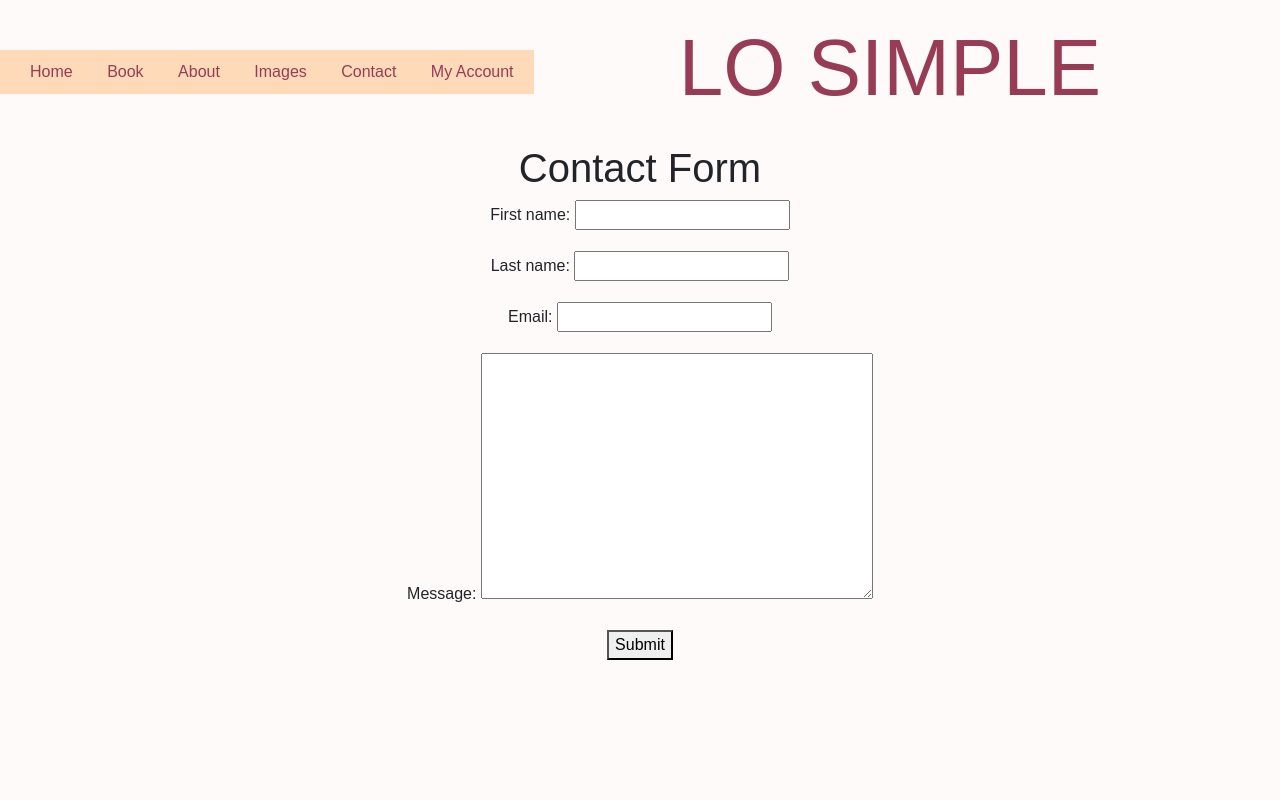
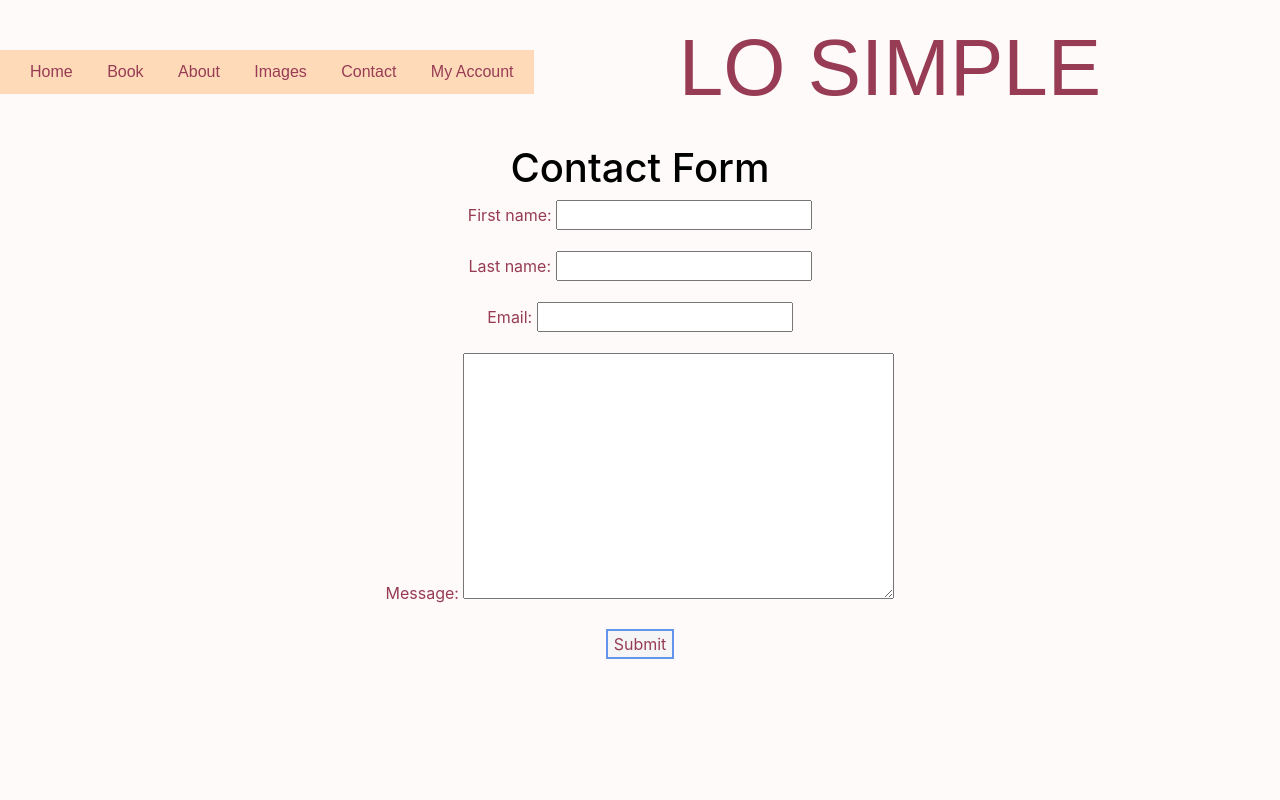
Before and after one commit to sammaxfleet/LOSIMPLEDJANGO, a Django app: page /contact_form/ in a window 1280 px wide. Run offline with Django 4.2, Linux system fonts and the light colour scheme; some libraries are stand-ins or nearby versions.

Commit message:
styling contact form

```diff
--- a/home/templates/contact_form.html
+++ b/home/templates/contact_form.html
@@ -1,12 +1,12 @@
 {% extends 'base.html' %}
 {% load static %}
 {% block content %}
-<h1 class="text1">Contact Form</h1>
+<h1 class="text5">Contact Form</h1>
 
-<form method="post">
+<form class=contact_form method="post">
     {% csrf_token %}
     {{ form.as_p }}
-    <button class="form.button" type="submit">Submit</button>
+    <button class="form_button" type="submit">Submit</button>
 </form>
 
 {% endblock %}
--- a/static/css/base.css
+++ b/static/css/base.css
@@ -1,7 +1,7 @@
 body {
     margin: 0;
     padding: 0;
-    font-family: Arial, sans-serif;
+    font-family: font-family: 'Quicksand', sans-serif;
     background-color: #FFFAFA;
 }
 
@@ -31,6 +31,7 @@ nav {
     margin-top: 30px;
     position: absolute;
     left: 0;
+    font-family: 'Quicksand', sans-serif;
 
 }
 
@@ -96,6 +97,7 @@ main {
     margin-left: 500px;
     font-size: 80px;
     color: #973c54;
+    font-family: 'Quicksand', sans-serif;
 }
 
 .socialbuttons {
@@ -109,3 +111,25 @@ main {
     }
 
 }
+
+.text5 { color: black;
+
+}
+
+.contact_form {
+    color: #973c54;
+}
+.form_button:hover,
+{
+    color: #6495ed;
+    background-color: #89CFF0;
+
+}
+
+
+.form_button {
+    background-color: whitesmoke;
+    border: 2px solid #6495ed;
+    color: #973c54;
+
+}
--- a/templates/base.html
+++ b/templates/base.html
@@ -1,6 +1,6 @@
 {% load static %}
 
-<!DOCTYPE html>
+<!DOCTYPE lang="en-GB">
 <html>
 
 <head>
```
Also changed, not shown: booking/templates/success.html (+7 -4 lines).
